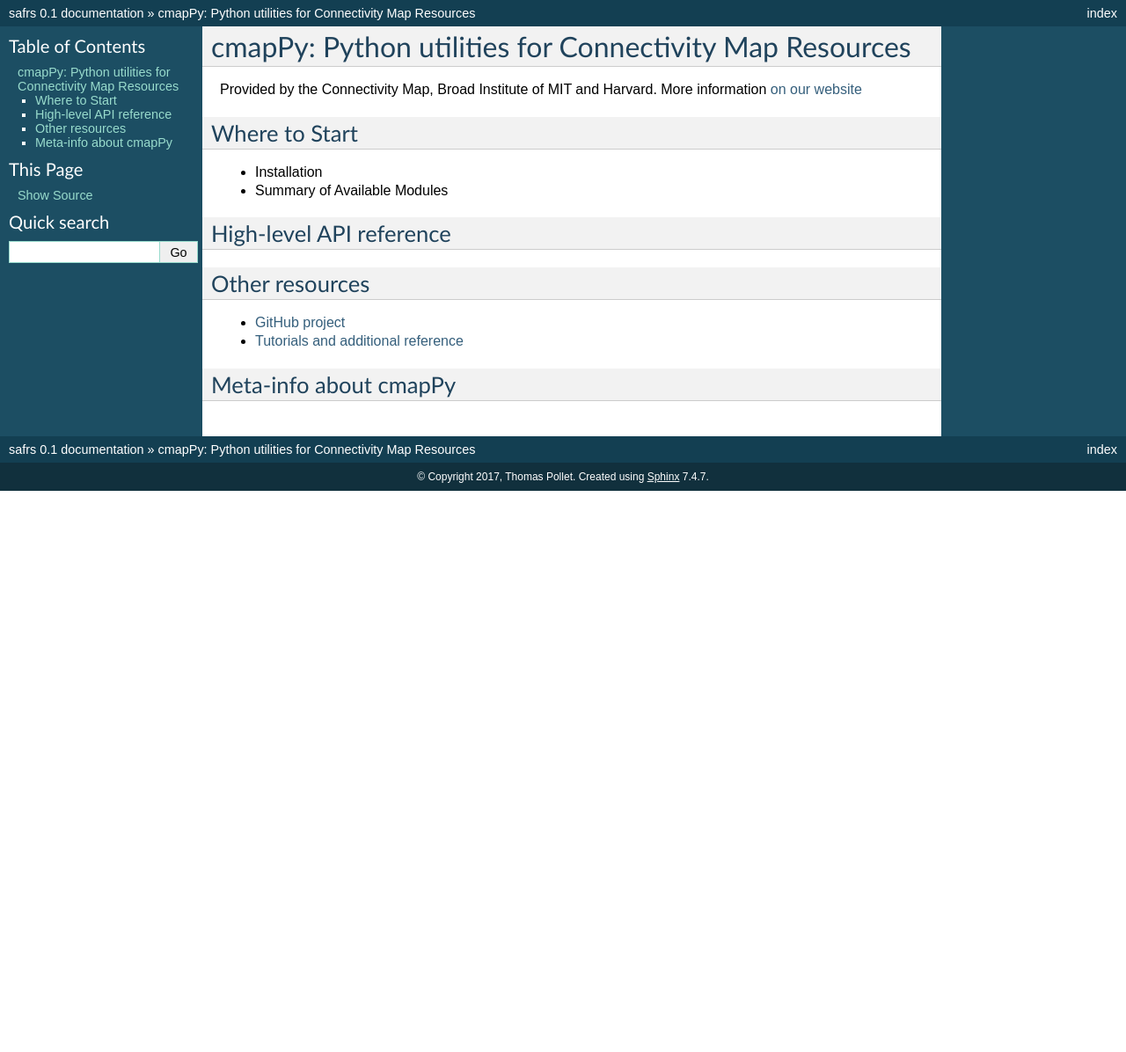
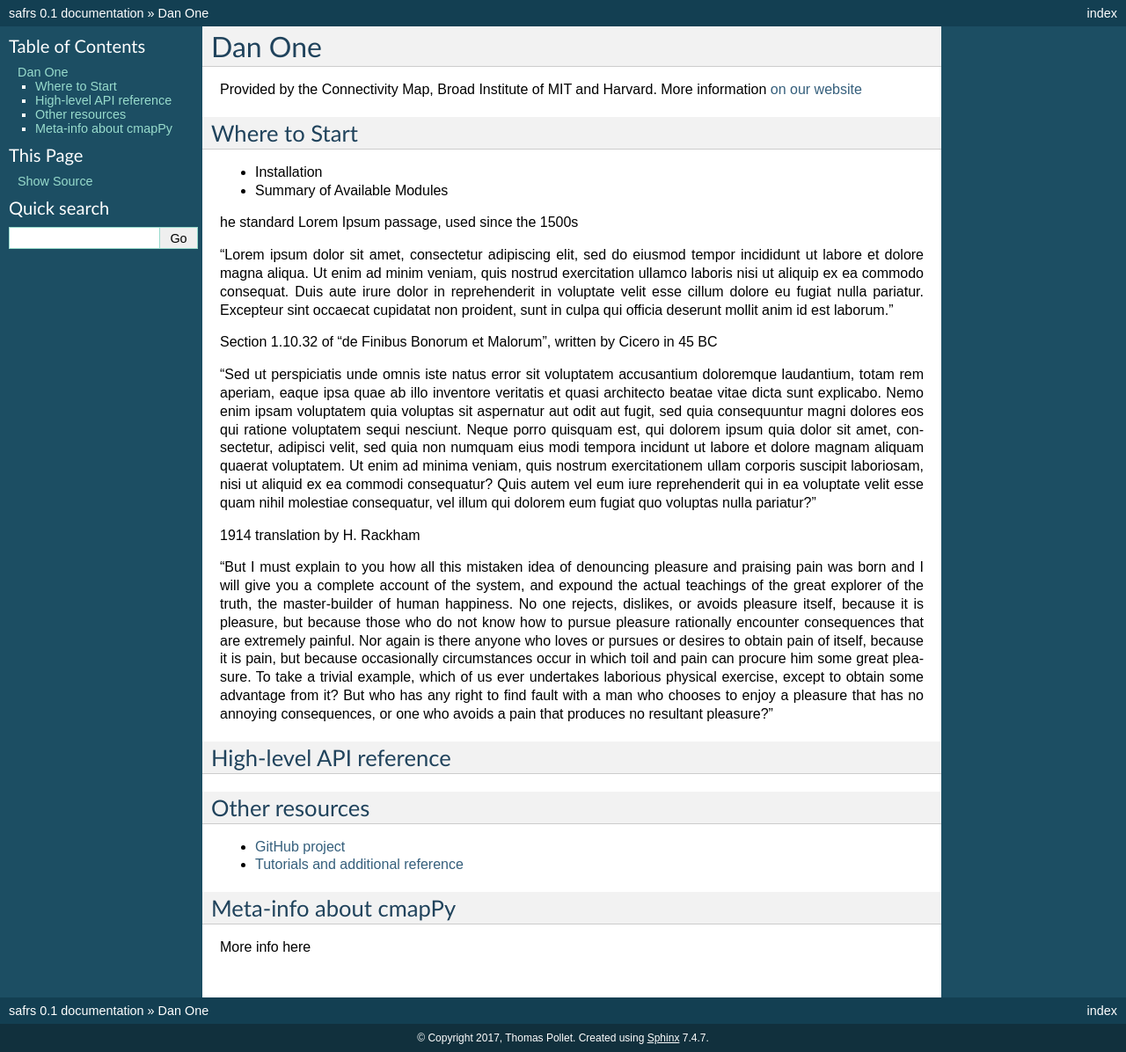
Before and after one commit to dansoper/Test-Docs, a Sphinx documentation site: the page built from docs/index.rst, in a window 1280 px wide. Shown: the whole page at 88% size. Built offline with Sphinx 7.4.7, drawn with Linux system fonts in a browser that asks for light colours; pages that are not in the unit, such as notebooks, are missing from menus; before the commit the page ends 900 px from its top, so only the background shows below that.

Commit message:
Adding stuff

```diff
--- a/docs/index.rst
+++ b/docs/index.rst
@@ -1,4 +1,4 @@
-cmapPy: Python utilities for Connectivity Map Resources
+Dan One
 *******************************************************
 
 Provided by the Connectivity Map, Broad Institute of MIT and Harvard. More information
@@ -10,6 +10,18 @@ Where to Start
 * :ref:`Installation <install>`
 * :ref:`Summary of Available Modules <available_modules>`
 
+
+he standard Lorem Ipsum passage, used since the 1500s
+
+"Lorem ipsum dolor sit amet, consectetur adipiscing elit, sed do eiusmod tempor incididunt ut labore et dolore magna aliqua. Ut enim ad minim veniam, quis nostrud exercitation ullamco laboris nisi ut aliquip ex ea commodo consequat. Duis aute irure dolor in reprehenderit in voluptate velit esse cillum dolore eu fugiat nulla pariatur. Excepteur sint occaecat cupidatat non proident, sunt in culpa qui officia deserunt mollit anim id est laborum."
+
+Section 1.10.32 of "de Finibus Bonorum et Malorum", written by Cicero in 45 BC
+
+"Sed ut perspiciatis unde omnis iste natus error sit voluptatem accusantium doloremque laudantium, totam rem aperiam, eaque ipsa quae ab illo inventore veritatis et quasi architecto beatae vitae dicta sunt explicabo. Nemo enim ipsam voluptatem quia voluptas sit aspernatur aut odit aut fugit, sed quia consequuntur magni dolores eos qui ratione voluptatem sequi nesciunt. Neque porro quisquam est, qui dolorem ipsum quia dolor sit amet, consectetur, adipisci velit, sed quia non numquam eius modi tempora incidunt ut labore et dolore magnam aliquam quaerat voluptatem. Ut enim ad minima veniam, quis nostrum exercitationem ullam corporis suscipit laboriosam, nisi ut aliquid ex ea commodi consequatur? Quis autem vel eum iure reprehenderit qui in ea voluptate velit esse quam nihil molestiae consequatur, vel illum qui dolorem eum fugiat quo voluptas nulla pariatur?"
+
+1914 translation by H. Rackham
+
+"But I must explain to you how all this mistaken idea of denouncing pleasure and praising pain was born and I will give you a complete account of the system, and expound the actual teachings of the great explorer of the truth, the master-builder of human happiness. No one rejects, dislikes, or avoids pleasure itself, because it is pleasure, but because those who do not know how to pursue pleasure rationally encounter consequences that are extremely painful. Nor again is there anyone who loves or pursues or desires to obtain pain of itself, because it is pain, but because occasionally circumstances occur in which toil and pain can procure him some great pleasure. To take a trivial example, which of us ever undertakes laborious physical exercise, except to obtain some advantage from it? But who has any right to find fault with a man who chooses to enjoy a pleasure that has no annoying consequences, or one who avoids a pain that produces no resultant pleasure?"
 
 High-level API reference
 ------------------------
@@ -32,6 +44,8 @@ Other resources
 Meta-info about cmapPy
 ----------------------
 
+More info here
+
 .. toctree::
     :maxdepth: 1
 
```
